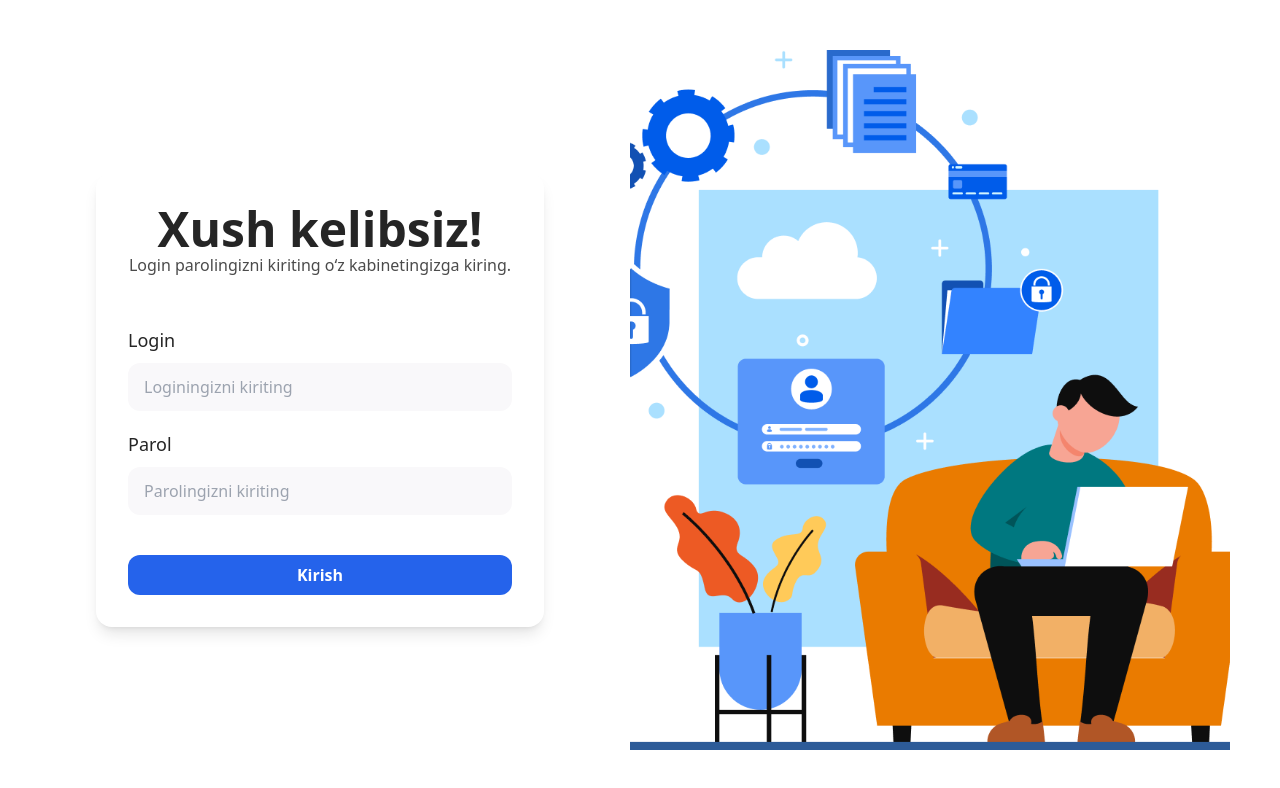
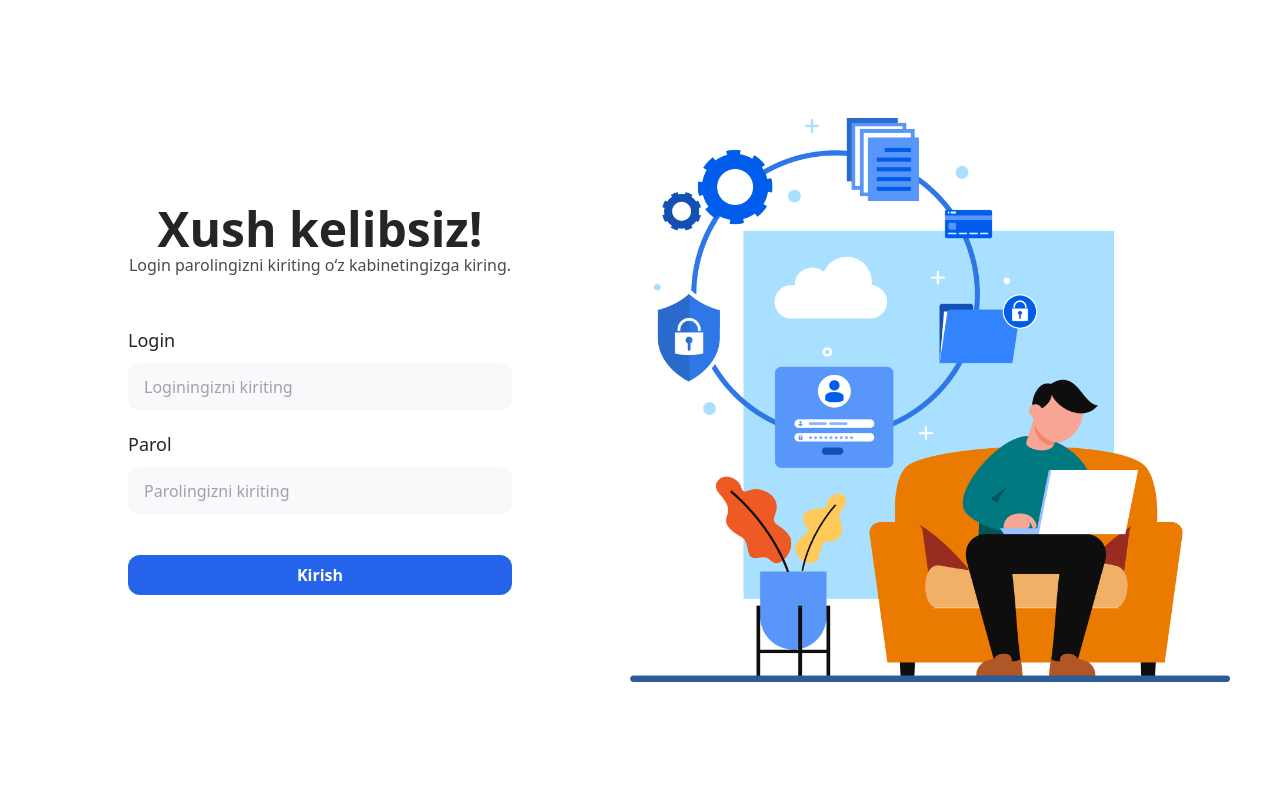
Before and after one commit to Ahmadjonov004/Login-and-Register, a React (Vite) app: page /login in a window 1280 px wide. Shown: the top 788 px of the page. Built offline with nearby package versions, Linux system fonts and the light colour scheme.

Commit message:
login va register xatolilari to'g'rilandi

```diff
--- a/src/components/Register/Register.tsx
+++ b/src/components/Register/Register.tsx
@@ -1,8 +1,10 @@
 import React, { useState } from "react";
 import axios from "axios";
 import loginImg from "../../assets/images/loginImg.png";
+// import { useNavigate } from "react-router-dom";
 
 const Register: React.FC = () => {
+  // const navigate = useNavigate();
   const [form, setForm] = useState({
     first_name: "",
     last_name: "",
@@ -23,7 +25,7 @@ const Register: React.FC = () => {
 
     try {
       const response = await axios.post(
-        "https://onlyauth.pythonanywhere.com/auth/register/",
+        "https://onlyauth.pythonanywhere.com/register/",
         form
       );
       setMessage("Muvaffaqiyatli ro'yxatdan o'tdingiz");
@@ -41,7 +43,7 @@ const Register: React.FC = () => {
       <div className="md:w-1/2 w-full flex items-center justify-center p-3 md:p-6">
         <form
           onSubmit={handleSubmit}
-          className="w-full max-w-md p-6 bg-white rounded-2xl shadow-2xl space-y-4"
+          className="w-full max-w-md p-6 bg-white rounded-2xl  space-y-4"
         >
           <h2 className="text-3xl font-bold text-center text-gray-800">
             Ro‘yxatdan o‘tish
@@ -139,7 +141,7 @@ const Register: React.FC = () => {
             Ro‘yxatdan o‘tish
           </button>
         </form>
-        <div className="hidden md:block w-full max-w-[600px] absolute  top-[50px] right-[50px] bottom-[50px] z-9 ">
+        <div className="hidden md:block w-full xl:max-w-[600px] max-w-[500px] absolute  top-[50px] right-[50px] bottom-[50px] z-9 ">
           <img
             src={loginImg}
             alt="Login"
--- a/src/components/login/Login.tsx
+++ b/src/components/login/Login.tsx
@@ -13,7 +13,7 @@ const Login: React.FC = () => {
   const handleSubmit = async (e: React.FormEvent) => {
     e.preventDefault();
     try {
-      const response = await axios.post('https://onlyauth.pythonanywhere.com/api/token/', {
+      const response = await axios.post('https://onlyauth.pythonanywhere.com/token/', {
         username: form.login,
         password: form.password,
       });
@@ -32,7 +32,7 @@ const Login: React.FC = () => {
       <div className="md:w-1/2 w-full flex items-center justify-center p-3 md:p-6 ">
         <form
           onSubmit={handleSubmit}
-          className="w-full max-w-md  p-4 md:p-8 rounded-2xl shadow-lg relative z-10"
+          className="w-full max-w-md  p-4 md:p-8 rounded-2xl  relative z-10"
         >
           <h2 className="text-3xl md:text-5xl font-bold text-center text-[#252525]">Xush kelibsiz!</h2>
           <p className="text-center text-[#4B4B4B] text-[14px] md:text-[16px] font-normal mb-8 md:mb-[50px]">
@@ -76,11 +76,11 @@ const Login: React.FC = () => {
           </button>
         </form>
       </div>
-      <div className="hidden md:block w-full max-w-[600px] absolute  top-[50px] right-[50px] bottom-[50px] z-9 ">
+      <div className="hidden xl:max-w-[600px] max-w-[500px]  sm:block w-full  absolute  top-[50px] right-[50px] bottom-[50px] z-9 ">
         <img
           src={loginImg}
           alt="Login"
-          className="object-cover w-full h-64 md:h-full"
+          className="object-contain w-full h-64 md:h-full"
         />
       </div>
     </div>
--- a/src/pages/Home.tsx
+++ b/src/pages/Home.tsx
@@ -23,7 +23,6 @@ const Home = () => {
             Ro‘yxatdan o‘tish
           </Link>
         </div>
-
       </div>
     </div>
   );
```
